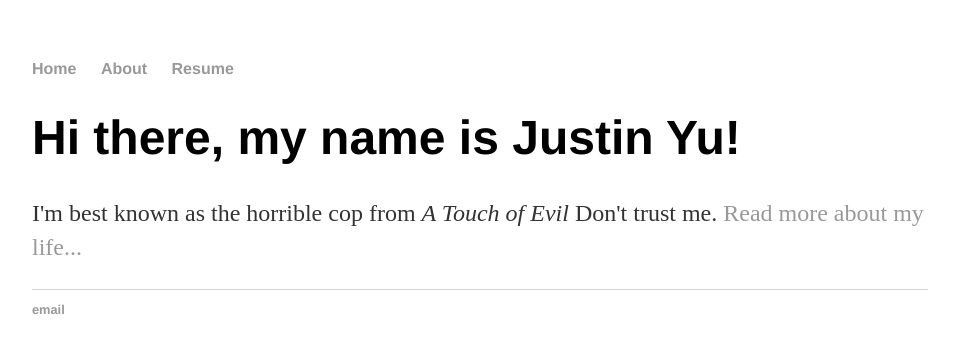
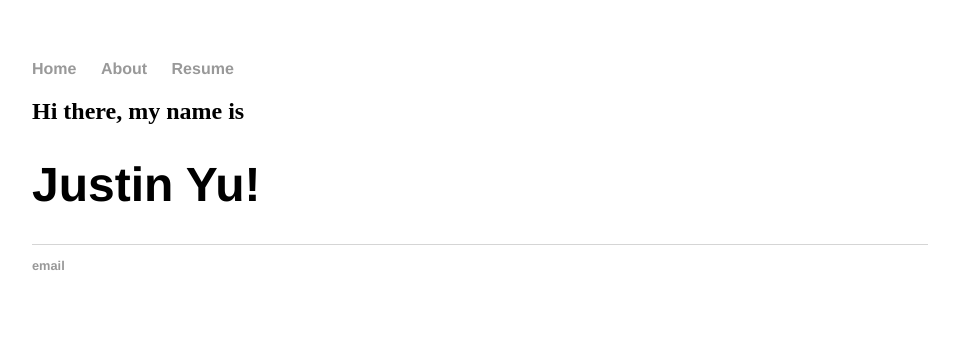
Before and after one commit to justinjelly/justinjelly.github.io, a Jekyll site: the page built from index.html, in a window 1280 px wide. Shown: the top 353 px of the page, without its empty margins (160-1115 px from the left). Built offline with Jekyll 4.4.1, drawn with Linux system fonts in a browser that asks for light colours.

Commit message:
Update index.html

```diff
--- a/index.html
+++ b/index.html
@@ -3,6 +3,6 @@ layout: default
 title: Justin Yu
 ---
 <div class="blurb">
-	<h1>Hi there, my name is Justin Yu!</h1>
-	<p>I'm best known as the horrible cop from <em>A Touch of Evil</em> Don't trust me. <a href="/about">Read more about my life...</a></p>
+	<h2>Hi there, my name is</h2>
+	<h1>Justin Yu!</h1>
 </div><!-- /.blurb -->
```
